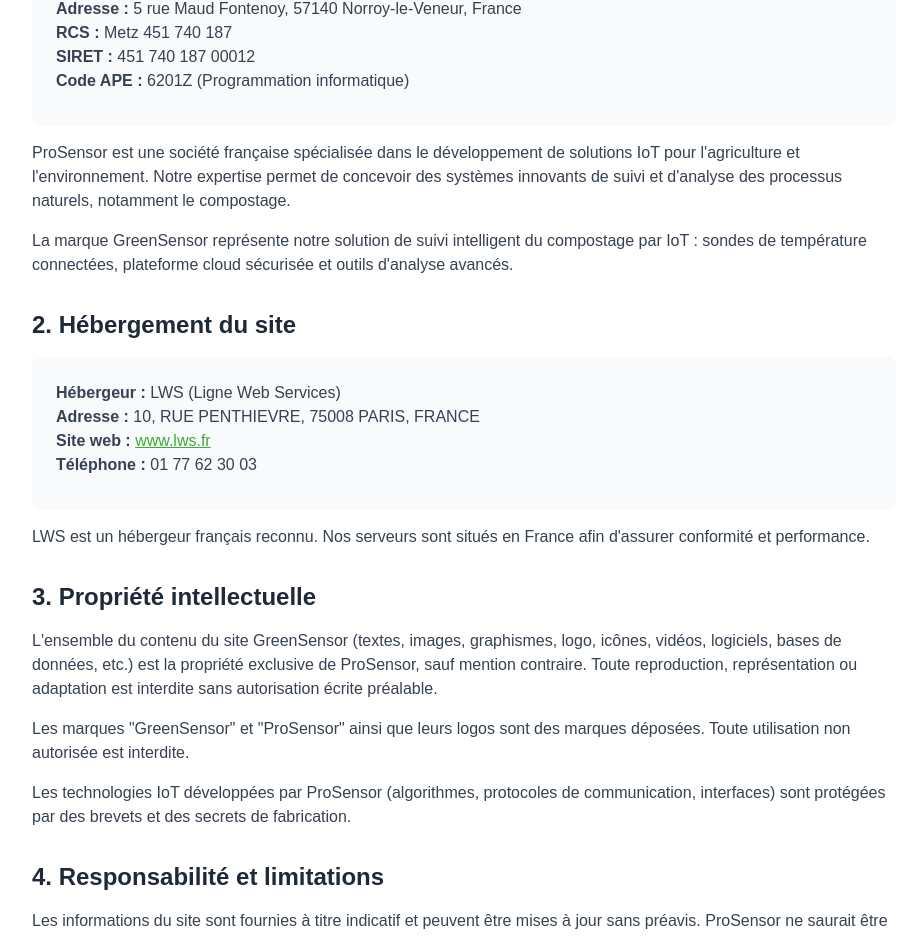
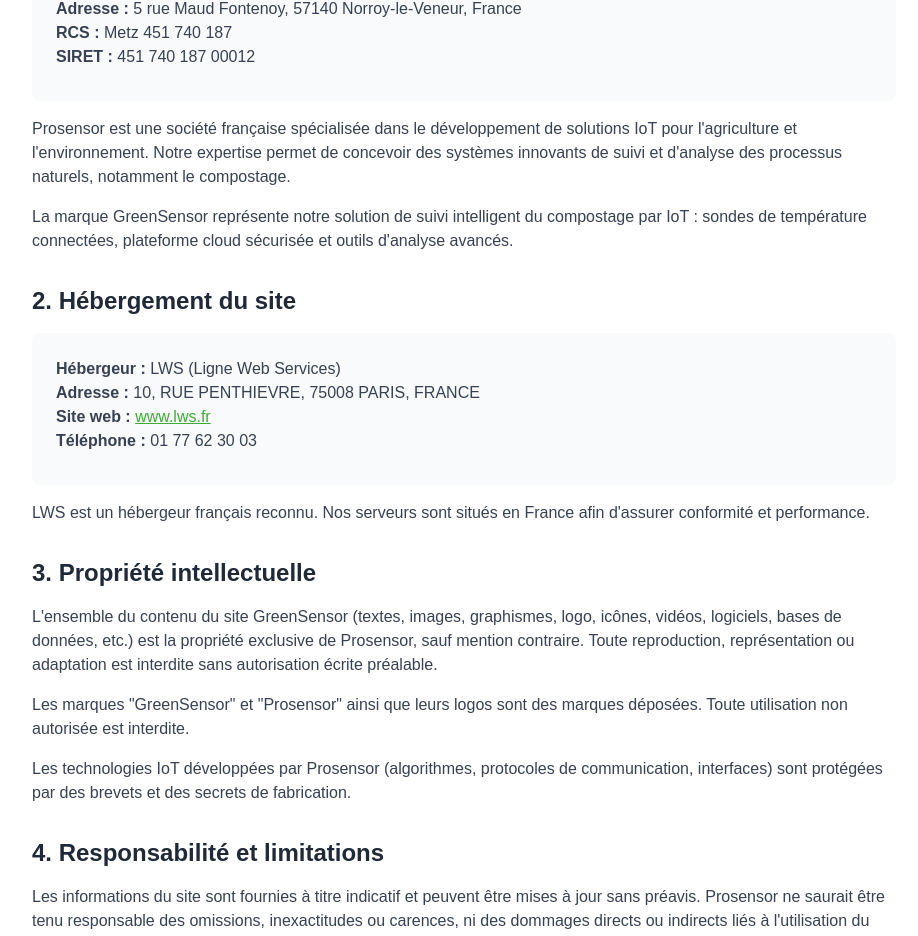
Before and after one commit to Prosensor/GreenSensor, a Next.js app: page /mentions-legales in a window 1280 px wide. Shown: the part 531-1467 px from the top of the page, without its empty margins (176-1094 px from the left). Built offline with nearby package versions, Linux system fonts and the light colour scheme.

Commit message:
Mentions legales modifié

```diff
--- a/components/legal/mentions-content.tsx
+++ b/components/legal/mentions-content.tsx
@@ -20,7 +20,7 @@
           <h2 className="text-2xl font-semibold mb-4 text-gray-800">1. Publisher</h2>
           <div className="bg-gray-50 p-6 rounded-lg mb-4">
             <p className="text-gray-700 mb-2">
-              <strong>Company name:</strong> ProSensor<br />
+              <strong>Company name:</strong> Prosensor<br />
               <strong>Brand:</strong> GreenSensor<br />
               <strong>Email:</strong> <a href="mailto:info@prosensor.com" className="text-[#3eab35] underline">info@prosensor.com</a><br />
               <strong>Address:</strong> 5 rue Maud Fontenoy, 57140 Norroy-le-Veneur, France<br />
@@ -30,7 +30,7 @@
             </p>
           </div>
           <p className="text-gray-700 mb-4">
-            ProSensor is a French company specializing in IoT solutions for agriculture and the environment.
+          Prosensor is a French company specializing in IoT solutions for agriculture and the environment.
             Our expertise allows us to design innovative systems for monitoring and analyzing natural processes, including composting.
           </p>
           <p className="text-gray-700">
@@ -56,19 +56,19 @@
         <section className="mb-8">
           <h2 className="text-2xl font-semibold mb-4 text-gray-800">3. Intellectual property</h2>
           <p className="text-gray-700 mb-4">
-            All content on the GreenSensor website (texts, images, graphics, logo, icons, videos, software, databases, etc.) is the exclusive property of ProSensor, unless otherwise stated. Any reproduction or adaptation is prohibited without prior written consent.
+            All content on the GreenSensor website (texts, images, graphics, logo, icons, videos, software, databases, etc.) is the exclusive property of Prosensor, unless otherwise stated. Any reproduction or adaptation is prohibited without prior written consent.
           </p>
           <p className="text-gray-700 mb-4">
-            The trademarks "GreenSensor" and "ProSensor" and their associated logos are registered trademarks. Any unauthorized use is strictly prohibited.
+            The trademarks "GreenSensor" and "Prosensor" and their associated logos are registered trademarks. Any unauthorized use is strictly prohibited.
           </p>
           <p className="text-gray-700">
-            IoT technologies developed by ProSensor (data processing algorithms, wireless protocols, UIs) are protected by patents and trade secrets.
+            IoT technologies developed by Prosensor (data processing algorithms, wireless protocols, UIs) are protected by patents and trade secrets.
           </p>
         </section>
 
         <section className="mb-8">
           <h2 className="text-2xl font-semibold mb-4 text-gray-800">4. Liability</h2>
-          <p className="text-gray-700 mb-4">Information is provided for guidance only and may be updated without notice. ProSensor cannot be held liable for direct or indirect damages arising from use of the site.</p>
+          <p className="text-gray-700 mb-4">Information is provided for guidance only and may be updated without notice. Prosensor cannot be held liable for direct or indirect damages arising from use of the site.</p>
         </section>
 
         <section className="mb-8">
@@ -88,7 +88,7 @@
         <p className="text-gray-700 mb-0">
           <strong>Site web :</strong> GreenSensor - Sonde de température à Compost<br />
           <strong>Dernière mise à jour :</strong> Décembre 2024<br />
-          <strong>Éditeur :</strong> ProSensor
+          <strong>Éditeur :</strong> Prosensor
         </p>
       </div>
 
@@ -96,17 +96,16 @@
         <h2 className="text-2xl font-semibold mb-4 text-gray-800">1. Éditeur du site</h2>
         <div className="bg-gray-50 p-6 rounded-lg mb-4">
           <p className="text-gray-700 mb-2">
-            <strong>Raison sociale :</strong> ProSensor<br />
+            <strong>Raison sociale :</strong> Prosensor<br />
             <strong>Marque commerciale :</strong> GreenSensor<br />
             <strong>Email :</strong> <a href="mailto:info@prosensor.com" className="text-[#3eab35] underline">info@prosensor.com</a><br />
             <strong>Adresse :</strong> 5 rue Maud Fontenoy, 57140 Norroy-le-Veneur, France<br />
             <strong>RCS :</strong> Metz 451 740 187<br />
             <strong>SIRET :</strong> 451 740 187 00012<br />
-            <strong>Code APE :</strong> 6201Z (Programmation informatique)
           </p>
         </div>
         <p className="text-gray-700 mb-4">
-          ProSensor est une société française spécialisée dans le développement de solutions IoT pour l'agriculture et l'environnement.
+        Prosensor est une société française spécialisée dans le développement de solutions IoT pour l'agriculture et l'environnement.
           Notre expertise permet de concevoir des systèmes innovants de suivi et d'analyse des processus naturels, notamment le compostage.
         </p>
         <p className="text-gray-700">
@@ -134,14 +133,14 @@
         <h2 className="text-2xl font-semibold mb-4 text-gray-800">3. Propriété intellectuelle</h2>
         <p className="text-gray-700 mb-4">
           L'ensemble du contenu du site GreenSensor (textes, images, graphismes, logo, icônes, vidéos, logiciels, bases de données, etc.)
-          est la propriété exclusive de ProSensor, sauf mention contraire. Toute reproduction, représentation ou adaptation est interdite
+          est la propriété exclusive de Prosensor, sauf mention contraire. Toute reproduction, représentation ou adaptation est interdite
           sans autorisation écrite préalable.
         </p>
         <p className="text-gray-700 mb-4">
-          Les marques "GreenSensor" et "ProSensor" ainsi que leurs logos sont des marques déposées. Toute utilisation non autorisée est interdite.
+          Les marques "GreenSensor" et "Prosensor" ainsi que leurs logos sont des marques déposées. Toute utilisation non autorisée est interdite.
         </p>
         <p className="text-gray-700">
-          Les technologies IoT développées par ProSensor (algorithmes, protocoles de communication, interfaces) sont protégées par des brevets
+          Les technologies IoT développées par Prosensor (algorithmes, protocoles de communication, interfaces) sont protégées par des brevets
           et des secrets de fabrication.
         </p>
       </section>
@@ -149,7 +148,7 @@
       <section className="mb-8">
         <h2 className="text-2xl font-semibold mb-4 text-gray-800">4. Responsabilité et limitations</h2>
         <p className="text-gray-700 mb-4">
-          Les informations du site sont fournies à titre indicatif et peuvent être mises à jour sans préavis. ProSensor ne saurait être tenu responsable
+          Les informations du site sont fournies à titre indicatif et peuvent être mises à jour sans préavis. Prosensor ne saurait être tenu responsable
           des omissions, inexactitudes ou carences, ni des dommages directs ou indirects liés à l'utilisation du site.
         </p>
       </section>
```
